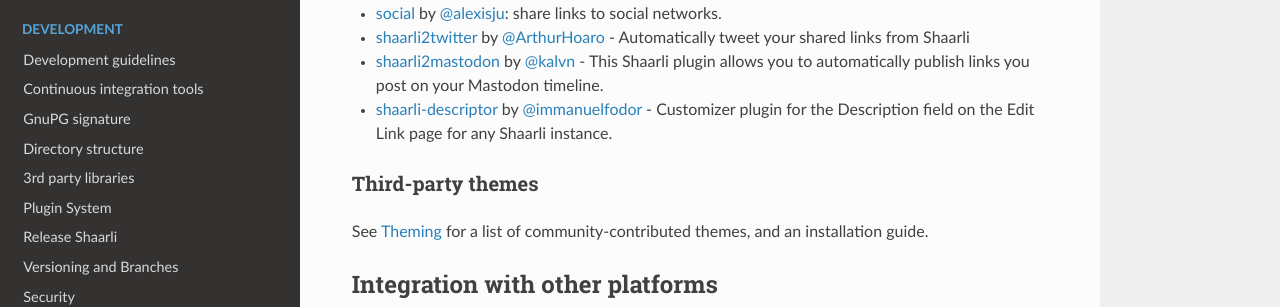
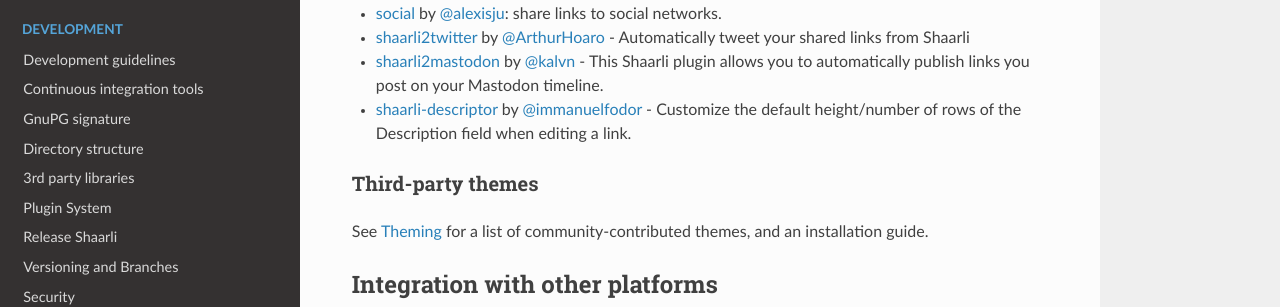
Before and after one commit to sebsauvage/Shaarli, an MkDocs documentation site: the page built from doc/md/Community-&-Related-software.md, in a window 1280 px wide and 900 px high, scrolled down 841 px. Shown: the part 158-465 px from the top of the window. Built offline with MkDocs 1.6.1, drawn with Linux system fonts in a browser that asks for light colours; nearby versions of some CDN libraries; old or Windows-style settings are respelled for this version of MkDocs.

Commit message:
modifying plugin description to be easy to understand

```diff
--- a/doc/md/Community-&-Related-software.md
+++ b/doc/md/Community-&-Related-software.md
@@ -35,7 +35,7 @@
 - [social](https://github.com/alexisju/social) by [@alexisju](https://github.com/alexisju): share links to social networks.
 - [shaarli2twitter](https://github.com/ArthurHoaro/shaarli2twitter) by [@ArthurHoaro](https://github.com/ArthurHoaro) - Automatically tweet your shared links from Shaarli
 - [shaarli2mastodon](https://github.com/kalvn/shaarli2mastodon) by [@kalvn](https://github.com/kalvn) - This Shaarli plugin allows you to automatically publish links you post on your Mastodon timeline.
-- [shaarli-descriptor](https://github.com/immanuelfodor/shaarli-descriptor) by [@immanuelfodor](https://github.com/immanuelfodor) - Customizer plugin for the Description field on the Edit Link page for any Shaarli instance.
+- [shaarli-descriptor](https://github.com/immanuelfodor/shaarli-descriptor) by [@immanuelfodor](https://github.com/immanuelfodor) - Customize the default height/number of rows of the Description field when editing a link.
 
 
 ### Third-party themes
```
